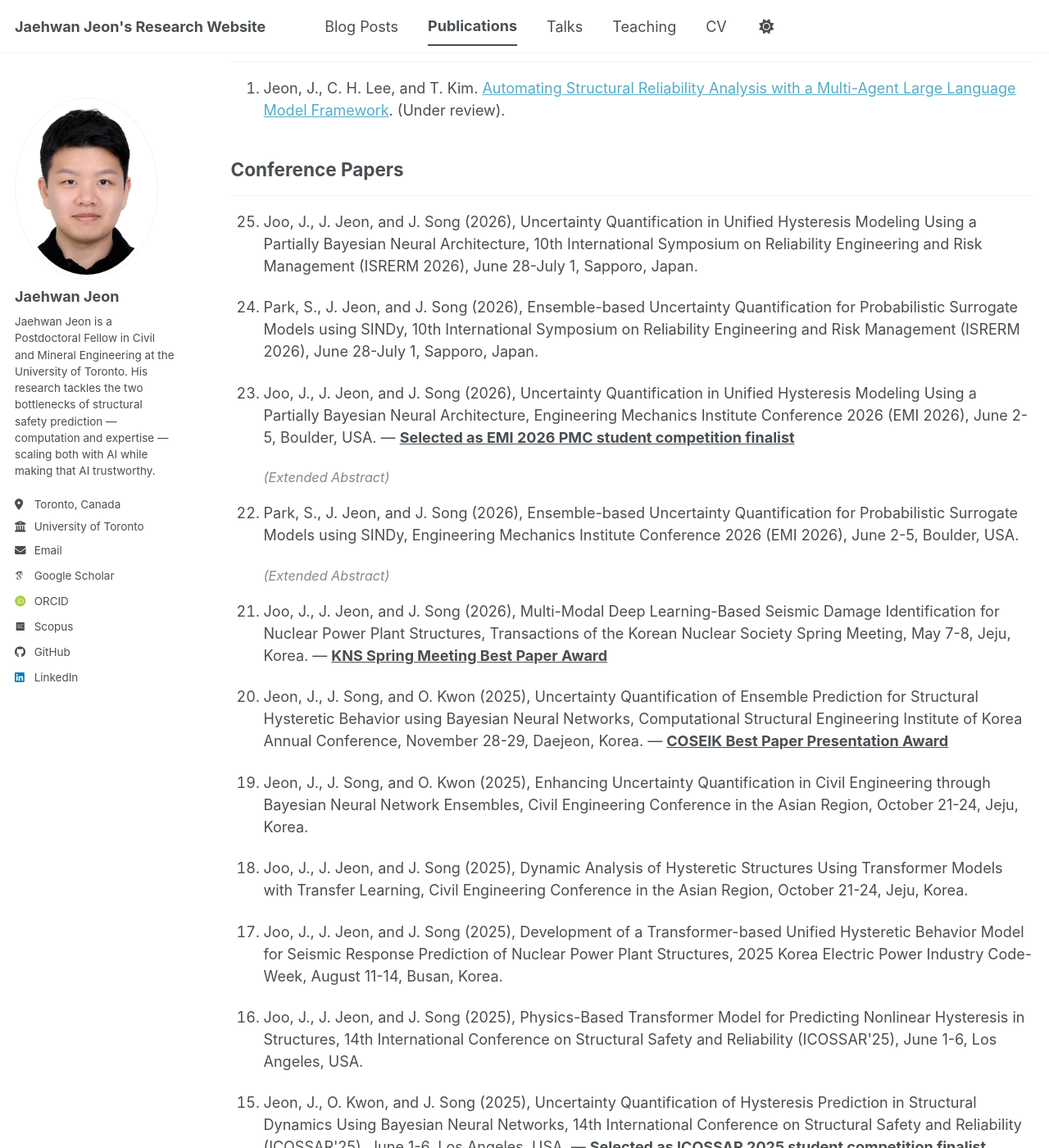
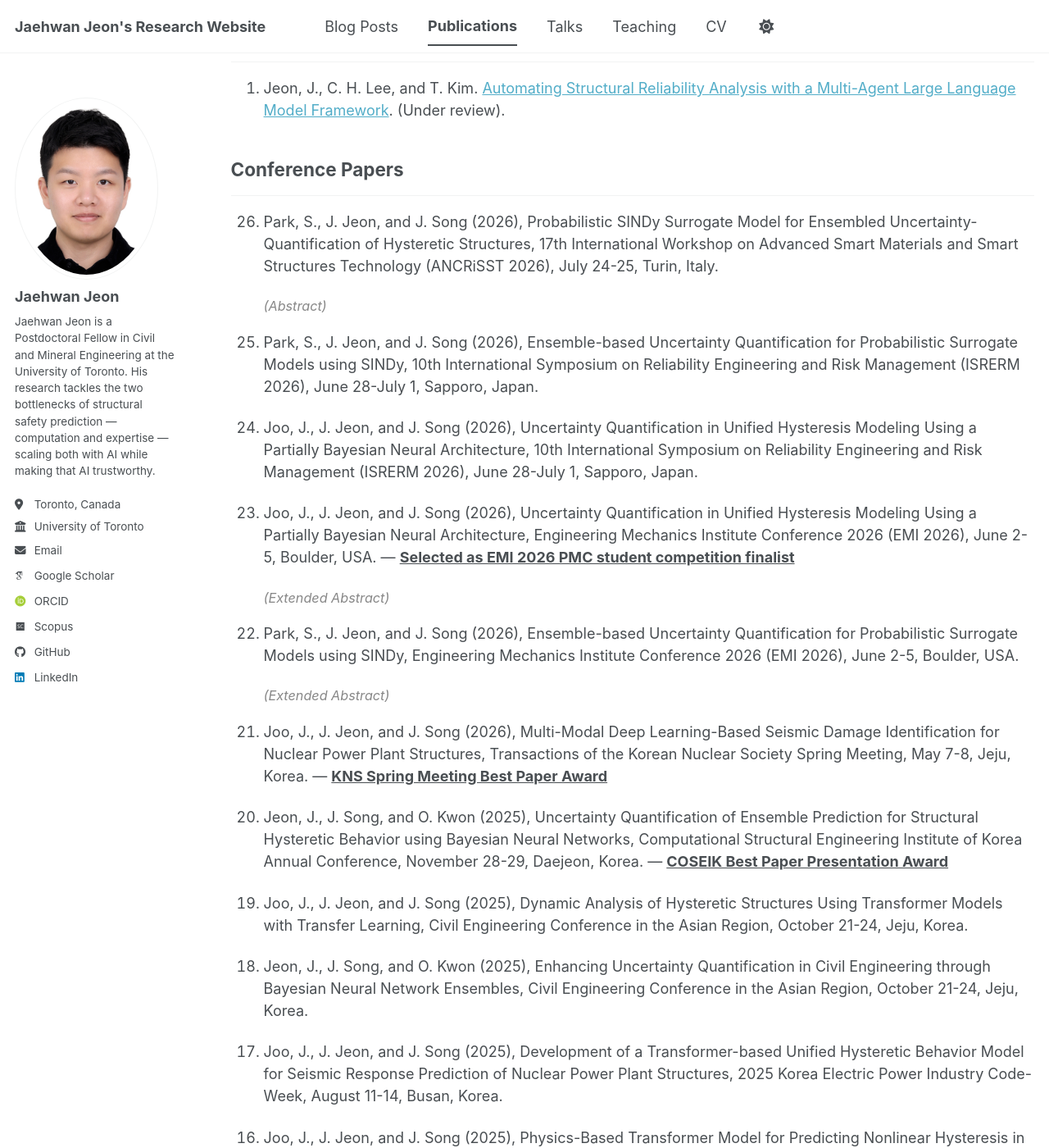
Before and after one commit to JaehwanJeon/JaehwanJeon.github.io, a Jekyll site: the page built from _pages/publications.html, in a window 1280 px wide and 1400 px high, scrolled down 1188 px. Shown: the whole window at 82% size. Built offline with Jekyll 4.4.1, drawn with Linux system fonts in a browser that asks for light colours; some web fonts are replaced; a script bundle is joined from its source files by our own code; library files that are not in the unit come from our copies.

Commit message:
Publications: add ANCRiSST 2026 conference paper (Park, Turin)
Park, S., J. Jeon, J. Song — Probabilistic SINDy Surrogate Model for
Ensembled Uncertainty-Quantification of Hysteretic Structures.
17th ANCRiSST, July 24-25, 2026, Turin, Italy (abstract).

publications.yml 재생성 및 CV.pdf 재빌드 (C-I18).

Co-Authored-By: Claude Opus 5 (1M context) <noreply@anthropic.com>

```diff
--- a/_data/publications.yml
+++ b/_data/publications.yml
@@ -21,6 +21,18 @@
   citation: 'Guo, F., J. Song, Y. Liu, J. Joo, and J. Jeon (2026). A Unified Rate-Dependent
     Rheological Model for High Damping Rubber Bearings: Seismic Performance Assessment
     in Cold Climates. Engineering Structures. Vol. 367, 123564.'
+- title: Probabilistic SINDy Surrogate Model for Ensembled Uncertainty-Quantification
+    of Hysteretic Structures
+  category: conferences
+  date: '2026-07-24'
+  venue: 17th International Workshop on Advanced Smart Materials and Smart Structures
+    Technology (ANCRiSST 2026)
+  presentation: Abstract
+  citation: Park, S., J. Jeon, and J. Song (2026), Probabilistic SINDy Surrogate Model
+    for Ensembled Uncertainty-Quantification of Hysteretic Structures, 17th International
+    Workshop on Advanced Smart Materials and Smart Structures Technology (ANCRiSST
+    2026), July 24-25, Turin, Italy.
+  scope: international
 - title: Automating Structural Reliability Analysis with a Multi-Agent Large Language
     Model Framework
   category: underreview
@@ -29,6 +41,17 @@
   paperurl: https://doi.org/10.48550/arXiv.2607.16580
   citation: Jeon, J., C. H. Lee, and T. Kim. Automating Structural Reliability Analysis
     with a Multi-Agent Large Language Model Framework. (Under review).
+- title: Ensemble-based Uncertainty Quantification for Probabilistic Surrogate Models
+    using SINDy
+  category: conferences
+  date: '2026-06-28'
+  venue: 10th International Symposium on Reliability Engineering and Risk Management
+    (ISRERM 2026)
+  citation: Park, S., J. Jeon, and J. Song (2026), Ensemble-based Uncertainty Quantification
+    for Probabilistic Surrogate Models using SINDy, 10th International Symposium on
+    Reliability Engineering and Risk Management (ISRERM 2026), June 28-July 1, Sapporo,
+    Japan.
+  scope: international
 - title: Uncertainty Quantification in Unified Hysteresis Modeling Using a Partially
     Bayesian Neural Architecture
   category: conferences
@@ -39,17 +62,6 @@
     Hysteresis Modeling Using a Partially Bayesian Neural Architecture, 10th International
     Symposium on Reliability Engineering and Risk Management (ISRERM 2026), June 28-July
     1, Sapporo, Japan.
-  scope: international
-- title: Ensemble-based Uncertainty Quantification for Probabilistic Surrogate Models
-    using SINDy
-  category: conferences
-  date: '2026-06-28'
-  venue: 10th International Symposium on Reliability Engineering and Risk Management
-    (ISRERM 2026)
-  citation: Park, S., J. Jeon, and J. Song (2026), Ensemble-based Uncertainty Quantification
-    for Probabilistic Surrogate Models using SINDy, 10th International Symposium on
-    Reliability Engineering and Risk Management (ISRERM 2026), June 28-July 1, Sapporo,
-    Japan.
   scope: international
 - title: Uncertainty Quantification in Unified Hysteresis Modeling Using a Partially
     Bayesian Neural Architecture
@@ -126,6 +138,15 @@
     Computational Structural Engineering Institute of Korea Annual Conference, November
     28-29, Daejeon, Korea.
   scope: domestic
+- title: Dynamic Analysis of Hysteretic Structures Using Transformer Models with Transfer
+    Learning
+  category: conferences
+  date: '2025-10-21'
+  venue: Civil Engineering Conference in the Asian Region
+  citation: Joo, J., J. Jeon, and J. Song (2025), Dynamic Analysis of Hysteretic Structures
+    Using Transformer Models with Transfer Learning, Civil Engineering Conference
+    in the Asian Region, October 21-24, Jeju, Korea.
+  scope: international
 - title: Enhancing Uncertainty Quantification in Civil Engineering through Bayesian
     Neural Network Ensembles
   category: conferences
@@ -134,15 +155,6 @@
   citation: Jeon, J., J. Song, and O. Kwon (2025), Enhancing Uncertainty Quantification
     in Civil Engineering through Bayesian Neural Network Ensembles, Civil Engineering
     Conference in the Asian Region, October 21-24, Jeju, Korea.
-  scope: international
-- title: Dynamic Analysis of Hysteretic Structures Using Transformer Models with Transfer
-    Learning
-  category: conferences
-  date: '2025-10-21'
-  venue: Civil Engineering Conference in the Asian Region
-  citation: Joo, J., J. Jeon, and J. Song (2025), Dynamic Analysis of Hysteretic Structures
-    Using Transformer Models with Transfer Learning, Civil Engineering Conference
-    in the Asian Region, October 21-24, Jeju, Korea.
   scope: international
 - title: Development of a Transformer-based Unified Hysteretic Behavior Model for
     Seismic Response Prediction of Nuclear Power Plant Structures
```
Also changed, not shown: _bibliography/papers.bib (+12 -0 lines), 1 other file.
